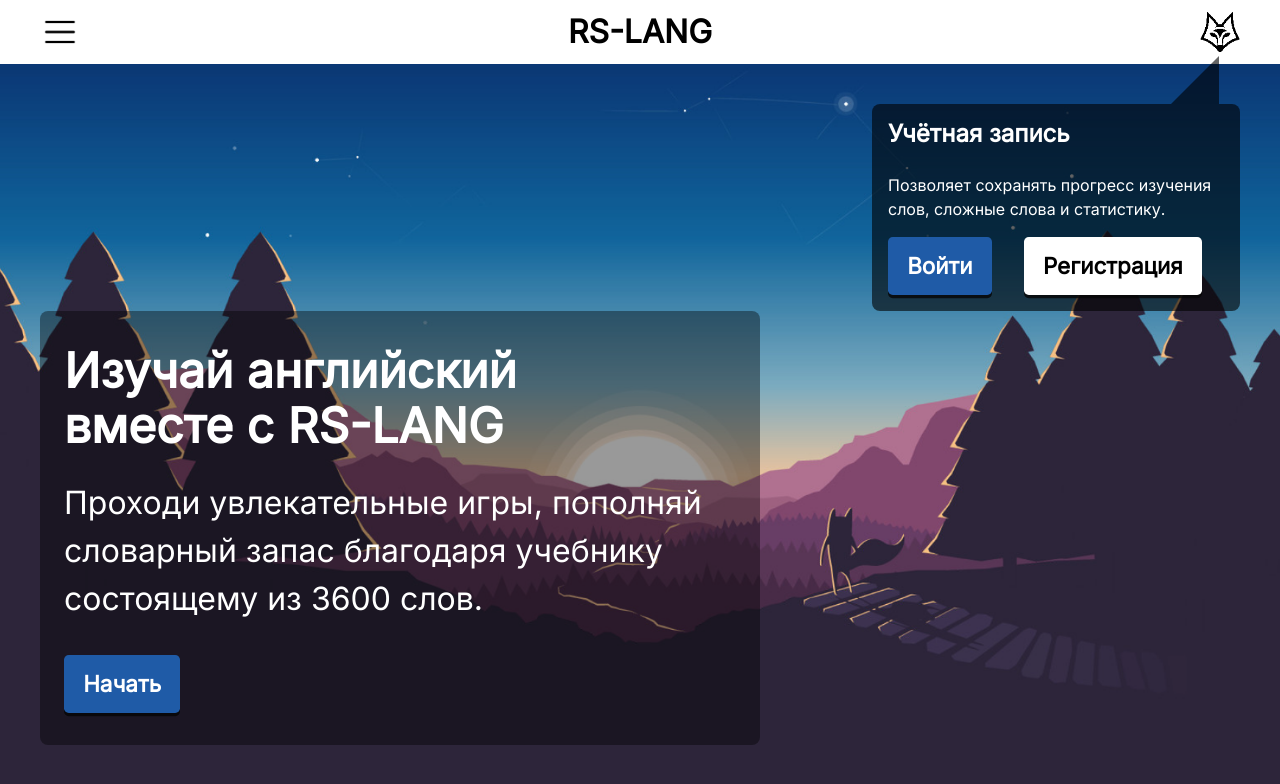
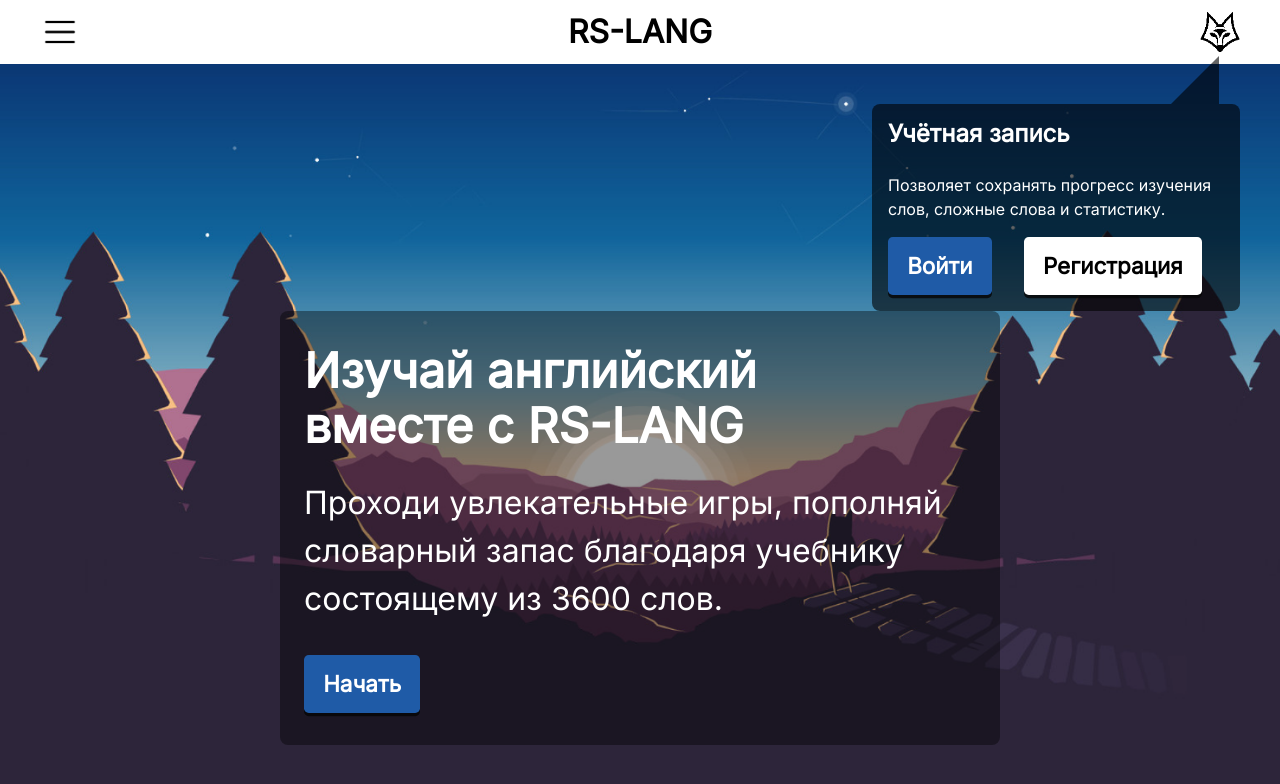
Before and after one commit to Fronikon/rs-lang, a React (Create React App) app: page / in a window 1280 px wide. Shown: the top 784 px of the page. Built offline with nearby package versions, Linux system fonts and the light colour scheme.

Commit message:
fix: delete the strip from the bottom

```diff
--- a/src/components/Footer/Footer.module.css
+++ b/src/components/Footer/Footer.module.css
@@ -3,7 +3,7 @@
   align-items: center;
   justify-content: space-between;
 
-  height: var(--footer-height);
+  min-height: var(--footer-height);
   padding-top: 0;
   padding-bottom: 0;
 
@@ -42,7 +42,6 @@
     flex-direction: column;
     gap: 1rem;
 
-    height: inherit;
     padding-top: 1.5rem;
     padding-bottom: 1.5rem;
   }
--- a/src/components/Greeting/Greeting.module.css
+++ b/src/components/Greeting/Greeting.module.css
@@ -20,6 +20,7 @@
 .start-section_wrapper {
   display: flex;
   align-items: center;
+  justify-content: center;
 
   min-height: calc(var(--content-height-padding) - 13rem);
 }
```
